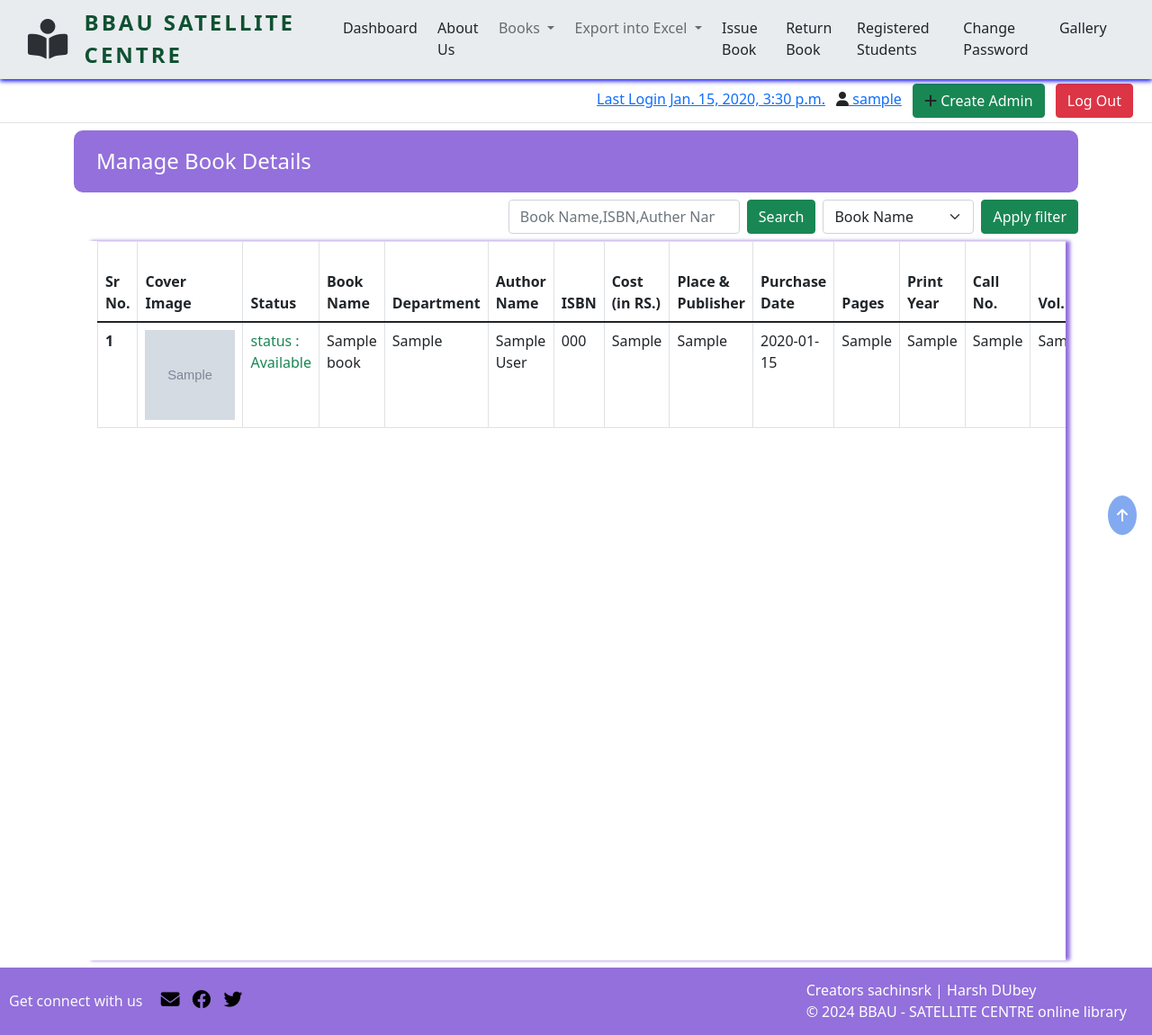
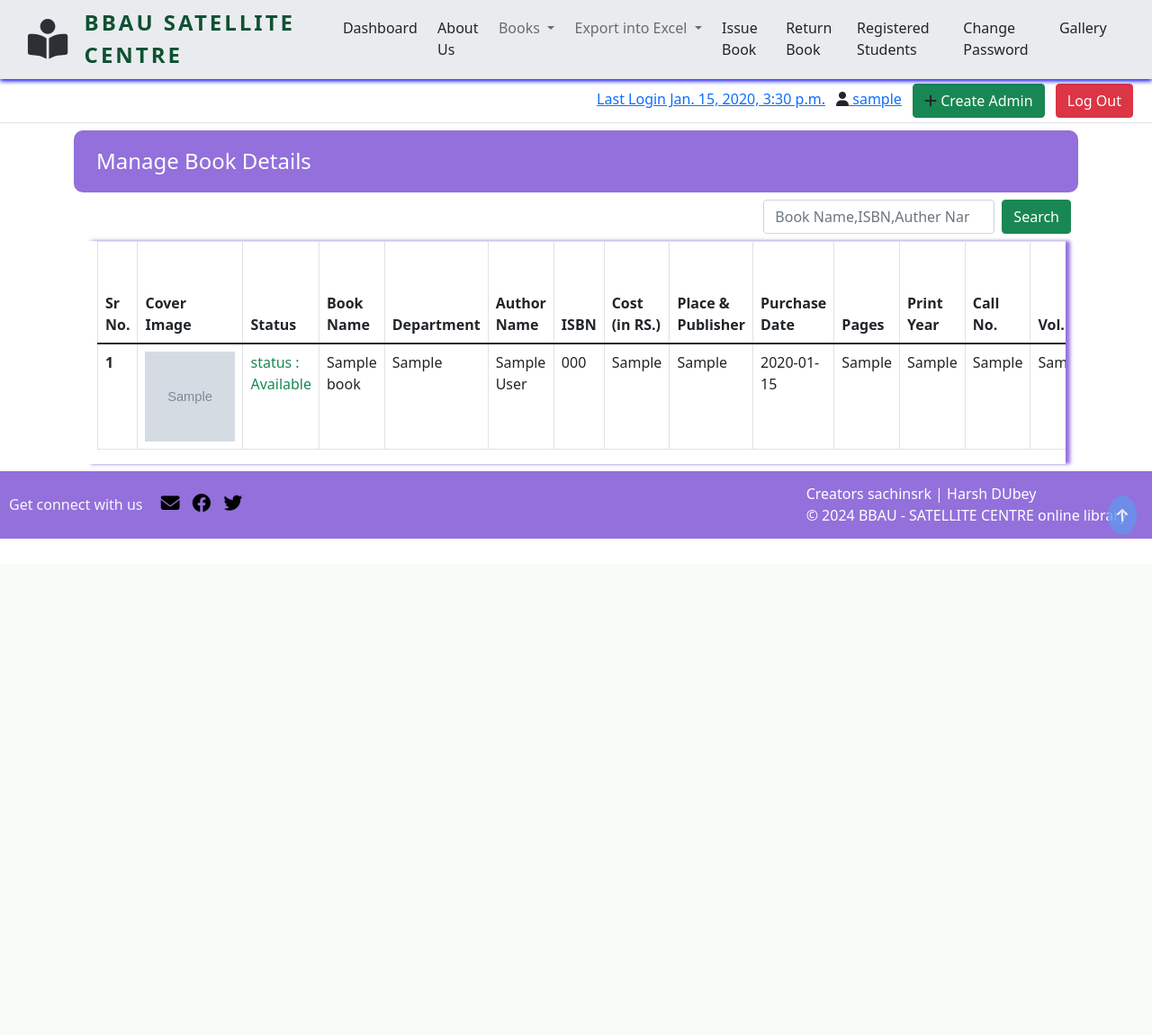
Before and after one commit to sachinrk835257/bbau-library, a Django app: page /manage-book/ in a window 1280 px wide. Shown: the part 173-1324 px from the top of the page at 90% size. After the commit the page ends 772 px from the top, so only its background shows below. Run offline with Django 4.2, Linux system fonts and the light colour scheme; a user stored in the database is signed in; tables that the repository leaves empty hold one stand-in row (values such as "Sample post"); grey boxes marked "Sample" are stand-in pictures.

Commit message:
22 jan morning

```diff
--- a/main/Dashboard/models.py
+++ b/main/Dashboard/models.py
@@ -28,21 +28,21 @@ class Profile(models.Model):
 class Registered_Books(models.Model):
     # book columns
     bookName = models.CharField(default="",max_length=255, verbose_name="Book Name")
-    department = models.CharField(default="",max_length=50, verbose_name="Department")
+    department = models.CharField(default="Null",null = True,max_length=50, verbose_name="Department")
     # category = models.CharField(default="Null",max_length=50, verbose_name="Category")
     ISBN = models.CharField(default="",unique=True,max_length=255, verbose_name="ISBN Number")
     authorName = models.CharField(default="",max_length=50, verbose_name="Author Name")
     purchaseDate = models.TextField(default = "00-00-0000", max_length = 15,verbose_name="Purchase Date")
-    bookPrice = models.CharField(default="Null",max_length=7, verbose_name="Book Price")
-    billNo_Date = models.TextField(default="Not Available", verbose_name="Bill No and Date")
-    place_and_publisher = models.TextField(default = "Null", verbose_name ="Place And Publisher")
-    edition = models.CharField(default = "",max_length = 10,verbose_name ="Edition")
-    volume = models.CharField(default="",max_length = 10,verbose_name = "Volume")
-    printYear = models.CharField(default = "Null",max_length = 10, verbose_name = "Printed Year")
-    bookPages = models.CharField(default = "Null", max_length = 10, verbose_name = "Book Pages")
-    bookContact = models.TextField(default = "Null", verbose_name ="Call No.")
+    bookPrice = models.CharField(default="Null",null = True,max_length=20, verbose_name="Book Price")
+    billNo_Date = models.TextField(default="Not Available",blank = False, verbose_name="Bill No and Date")
+    place_and_publisher = models.TextField(default = "Null",null = True, verbose_name ="Place And Publisher")
+    edition = models.CharField(default = "Null",null = True,max_length = 10,verbose_name ="Edition")
+    volume = models.CharField(default="Null",null = True,max_length = 10,verbose_name = "Volume")
+    printYear = models.CharField(default = "Null",null = True,max_length = 10, verbose_name = "Printed Year")
+    bookPages = models.CharField(default = "Null",null = True, max_length = 30, verbose_name = "Book Pages")
+    bookContact = models.TextField(default = "Null",null = True, verbose_name ="Call No.")
     bookSource = models.TextField(default="Not Available", verbose_name="Book Source")
-    withDrawDate = models.TextField(default = "", verbose_name ="WithDraw Date & Remarks")
+    withDrawDate = models.TextField(default = "Null",null = True, verbose_name ="WithDraw Date & Remarks")
     # self created columns
     register_by = models.CharField(default="",max_length=50, verbose_name="book register by")
     coverImage = models.ImageField(default = "",upload_to='cover images/',verbose_name="Book Cover Image")
@@ -52,7 +52,7 @@ class Registered_Books(models.Model):
     registered_at = models.DateTimeField(auto_now_add=True,verbose_name="Registered At")
 
     def __str__(self) -> str:
-        return self.bookName + " " + self.department + " " + self.ISBN
+        return self.bookName + " " + self.ISBN
 
 class Issued_Books(models.Model):
     issued_by = models.CharField(default="Null",max_length=30,verbose_name="Issued By")
--- a/main/Dashboard/views.py
+++ b/main/Dashboard/views.py
@@ -167,11 +167,12 @@ def addBook(request):
                 messages.add_message(request, messages.WARNING, "ISBN without characters of \'  \', or \' , \' !!!")
                 return redirect('http://127.0.0.1:8000/add-book/')
 
-            coverImage = request.FILES['coverImage']
-            print(bookName,department,isbn,authorName,bookPrice,purchaseDate,place_and_publisher,withDrawDate,volume,edition,bookSource,bookContact,printYear,billNo_Date,coverImage,sep=", ")
+
+            # print(bookName,department,isbn,authorName,bookPrice,purchaseDate,place_and_publisher,withDrawDate,volume,edition,bookSource,bookContact,printYear,billNo_Date,coverImage,sep=", ")
             try:
 
-                if coverImage:
+                if request.FILES:
+                    coverImage = request.FILES['coverImage']
                     if not (coverImage.name.endswith('jpeg') or coverImage.name.endswith('jpg')):
                         messages.add_message(request, messages.WARNING, "Please upload .jpeg or .jpg image only !!!")
                         return redirect('http://127.0.0.1:8000/add-book/')
@@ -281,9 +282,9 @@ def importFile(request):
             for data in imported_data:
                 # DATE Accession Number AUTHOR TITLE Deparmtent Edition Place&Publishers Year Pages. Vol. Source Cost Call No.	Bill No.&Date  WithdrawlDate & Rem.
                 # print(data)
-                # print(data[0],data[1],data[2],data[3],data[4],data[5],data[6],data[7],data[8],data[9],data[10],data[11],data[12],data[13],data[15])
+                # print(data[0],"--",data[1],"---",data[2],data[3],data[4],data[5],data[6],data[7],data[8],data[9],data[10],data[11],data[12],data[13],data[15])
                 try:
-                    register_obj = Registered_Books.create(register_by = f"{request.user.first_name} {request.user.last_name}", purchaseDate = data[0],ISBN = data[1],authorName = data[2],bookName = data[3],department = data[4],edition = data[5],place_and_publisher = data[6],printYear = data[7],bookPages = data[8],volume = data[9],bookSource = data[10],bookPrice = data[11],bookContact = data[12],billNo_Date = data[13],withDrawDate = data[14])
+                    register_obj = Registered_Books.objects.create(register_by = f"{request.user.first_name} {request.user.last_name}", purchaseDate = data[0],ISBN = data[1],authorName = data[2],bookName = data[3],department = data[4],edition = data[5],place_and_publisher = data[6],printYear = data[7],bookPages = data[8],volume = data[9],bookSource = data[10],bookPrice = data[11],bookContact = data[12],billNo_Date = data[13],withDrawDate = data[14])
 
                 except Exception as e:
                     print(e)
--- a/main/templates/admin-login.html
+++ b/main/templates/admin-login.html
@@ -12,13 +12,11 @@
         <form method="post">{% csrf_token %}
             <div class="modal-content">
                 {% if messages %}
-         {% for message in messages %}
          <div class="alert alert-{{message.tags}} alert-dismissible fade show" role="alert">
             {{message}}
             <button type="button" class="btn-close" data-bs-dismiss="alert" aria-label="Close"></button>
 
           </div>
-          {% endfor %}
           {% endif %}
 
 
--- a/main/templates/manage-book.html
+++ b/main/templates/manage-book.html
@@ -5,25 +5,14 @@
 
 <div class="container mt-2 mx-auto">
     <h4 class="my-header">Manage Book Details</h4>
-    <div class="filer-tools d-flex justify-content-end">
+    <div class="filer-tools d-flex justify-content-end" style="position: sticky;top: 70px;left: 0px;z-index: 10;">
       <form action="http://127.0.0.1:8000/manage-books-search-by/" class="d-flex me-2" method="post">{% csrf_token %}
-        <input class="form-control me-2" type="search" name="search-by" placeholder="Book Name,ISBN,Auther Name,and more" required aria-label="Search" style="display: inline;width: auto;">
+        <input class="form-control me-2" type="search" name="search-by" placeholder="Book Name,ISBN,Auther Name,Department" required aria-label="Search" style="display: inline;width: auto;">
         <button class="btn btn-success" type="submit">Search</button>
-      </form>
-      <form action="http://127.0.0.1:8000/manage-books-sort-by/" class="d-flex" method="post">{% csrf_token %}
-
-        <select class="form-select me-2" id="sort" name="sort-by" aria-label="Default select example" style="width: auto;">
-          <option selected value="bookName" >Book Name</option>
-          <option value="department">Department</option>
-          <option value="category">Category</option>
-          <option value="status">Available Books</option>
-          <option value="registered_at">New Book First</option>
-        </select>
-        <button class="btn btn-success" type="submit">Apply filter</button>
       </form>
 
     </div>
-    <div class="container mt-2" style="width: 85vw;height:100vh;overflow-y:hidden;box-shadow: 5px 0px 4px mediumpurple;">
+    <div class="container mt-2" style="width: 85vw;overflow-y:hidden;box-shadow: 5px 0px 4px mediumpurple;">
         <table class="table table-hover table-bordered">
             <thead>
               <tr>
@@ -46,6 +35,7 @@
                 <th scope="col">Bill No. & Date</th>
                 <th scope="col">WithdrawDate & Rem.</th>
                 <th scope="col">Last Issued By</th>
+                <th scope="col">Last Returned By</th>
                 <th scope="col">Action</th>
 
 
@@ -71,10 +61,10 @@
                 <td>{{book.volume}}</td>
                 <td>{{book.bookSource}}</td>
                 <td>{{book.edition}}</td>
-                <td>{{book.edition}}</td>
                 <td>{{book.billNo_Date}}</td>
                 <td>{{book.withDrawDate}}</td>
                 <td>{{book.last_issued_by}}</td>
+                <td>{{book.last_returned_by}}</td>
                 <td><a id="edit-{{book.ISBN}}" href="http://127.0.0.1:8000/edit-book/{{book.ISBN}}/" class="btn btn-primary me-2">Edit</a>
 
                 <a id="del-{{book.ISBN}}" href="http://127.0.0.1:8000/delete-book/{{book.ISBN}}/" class="btn btn-danger" onclick="confirm('are you sure want delete book?')">Delete</a>
--- a/main/templates/registered-books.html
+++ b/main/templates/registered-books.html
@@ -9,13 +9,13 @@
 
 <div class="container mt-2 registered-books">
   <h4 class="my-header">Registered Books</h4>
-<div class="filer-tools d-flex justify-content-end">
+<div class="filer-tools d-flex justify-content-end" style="position: sticky;top: 70px;left: 0px;z-index: 10;">
   {% if user.is_superuser %}
   <a href="http://127.0.0.1:8000/add-book/" class="btn btn-primary me-2">Add Book</a>
   <a href="http://127.0.0.1:8000/add-book/" class="btn btn-primary me-2">Export Excel Data</a>
   {% endif %}
   <form action="http://127.0.0.1:8000/registered-books-search-by/" class="d-flex me-2" method="post">{% csrf_token %}
-    <input class="form-control me-2" type="search" name="search-by" placeholder="Book Name,ISBN,Auther Name,and more" required aria-label="Search" style="display: inline;width: auto;">
+    <input class="form-control me-2" type="search" name="search-by" placeholder="Book Name,ISBN,Auther Name,Department" required aria-label="Search" style="display: inline;width: auto;">
     <button class="btn btn-success" type="submit">Search</button>
   </form>
 
```
Also changed, not shown: main/templates/registered-students.html (+4 -12 lines), main/templates/returned-books.html (+2 -13 lines), main/Dashboard/migrations/0010_alter_registered_books_bookpages_and_more.py (added), main/Dashboard/migrations/0011_alter_registered_books_bookpages.py (added), main/Dashboard/migrations/0012_alter_registered_books_bookcontact_and_more.py (added), main/Dashboard/migrations/0013_alter_registered_books_withdrawdate.py (added), main/Dashboard/migrations/0014_alter_registered_books_department.py (added), main/media/cover images/20220224_124542705.jpg (added), main/media/cover images/20220224_124625391_7hlzx2M.jpg (added), main/media/cover images/20220224_124639306.jpg (added).
